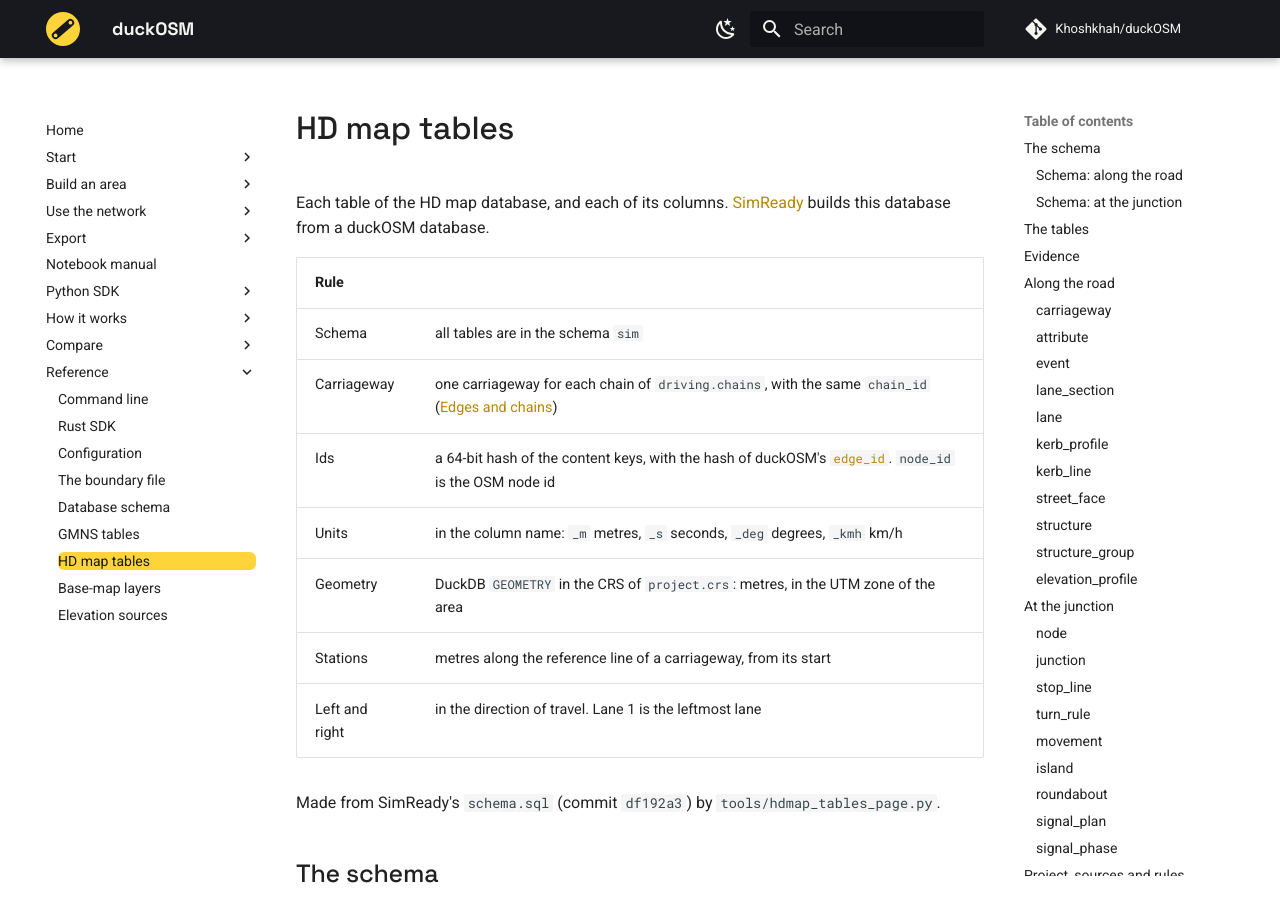
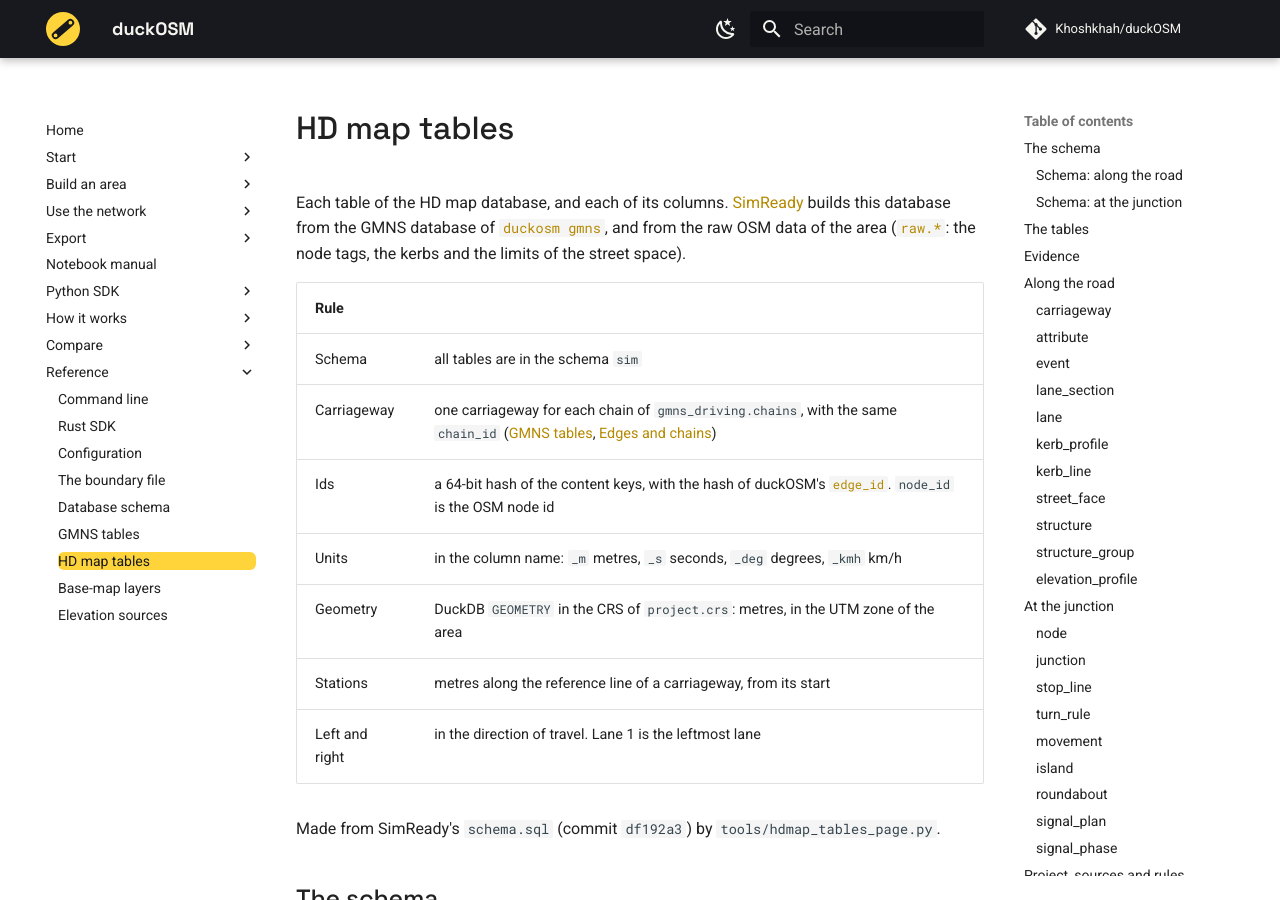
Before and after one commit to Khoshkhah/duckOSM, an MkDocs documentation site: the page built from docs/exports/hdmap_tables.md, in a window 1280 px wide and 900 px high. Built offline with MkDocs 1.6.1 and Material for MkDocs 9.7.7, drawn with Linux system fonts in a browser that asks for light colours; comment, search, counter and statistics services are not loaded; some of the changed text lies outside the part shown.

Commit message:
Docs: SimReady builds the HD map from the GMNS database and raw.*
SimReady reads the GMNS database of `duckosm gmns` (its chains are the
carriageways: gmns_driving.chains) and the raw OSM data of the area (raw.*:
the node tags, the kerbs and the limits of the street space).

Co-Authored-By: Claude Opus 5.5 <noreply@anthropic.com>

```diff
--- a/docs/exports/hdmap_tables.md
+++ b/docs/exports/hdmap_tables.md
@@ -1,12 +1,13 @@
 # HD map tables
 
 Each table of the HD map database, and each of its columns. [SimReady](https://github.com/Khoshkhah/simready) builds
-this database from a duckOSM database.
+this database from the GMNS database of [`duckosm gmns`](gmns.md), and from the raw OSM data of the area
+([`raw.*`](../reference/database.md#raw-schema): the node tags, the kerbs and the limits of the street space).
 
 | Rule | |
 |---|---|
 | Schema | all tables are in the schema `sim` |
-| Carriageway | one carriageway for each chain of `driving.chains`, with the same `chain_id` ([Edges and chains](../concepts/edges-and-chains.md)) |
+| Carriageway | one carriageway for each chain of `gmns_driving.chains`, with the same `chain_id` ([GMNS tables](gmns_tables.md#chains), [Edges and chains](../concepts/edges-and-chains.md)) |
 | Ids | a 64-bit hash of the content keys, with the hash of duckOSM's [`edge_id`](../concepts/edge-ids.md). `node_id` is the OSM node id |
 | Units | in the column name: `_m` metres, `_s` seconds, `_deg` degrees, `_kmh` km/h |
 | Geometry | DuckDB `GEOMETRY` in the CRS of `project.crs`: metres, in the UTM zone of the area |
@@ -74,7 +75,7 @@ erDiagram
 
 | Table | One row is |
 |---|---|
-| [`carriageway`](#carriageway) | one directed roadway from junction to junction: one chain of duckOSM |
+| [`carriageway`](#carriageway) | one directed roadway from junction to junction: one GMNS chain |
 | [`attribute`](#attribute) | one value of a carriageway (lanes, speed, width), and how it was found |
 | [`event`](#event) | a station where the cross-section changes |
 | [`lane_section`](#lane_section) | the part of a carriageway between two events |
@@ -136,7 +137,7 @@ Most tables have five evidence columns: where each value of the row came from.
 
 ### carriageway
 
-One row is one directed roadway from junction to junction: one chain of duckOSM.
+One row is one directed roadway from junction to junction: one GMNS chain.
 
 | Column | Type | Holds |
 |---|---|---|
```
Also changed, not shown: 1 other file.
